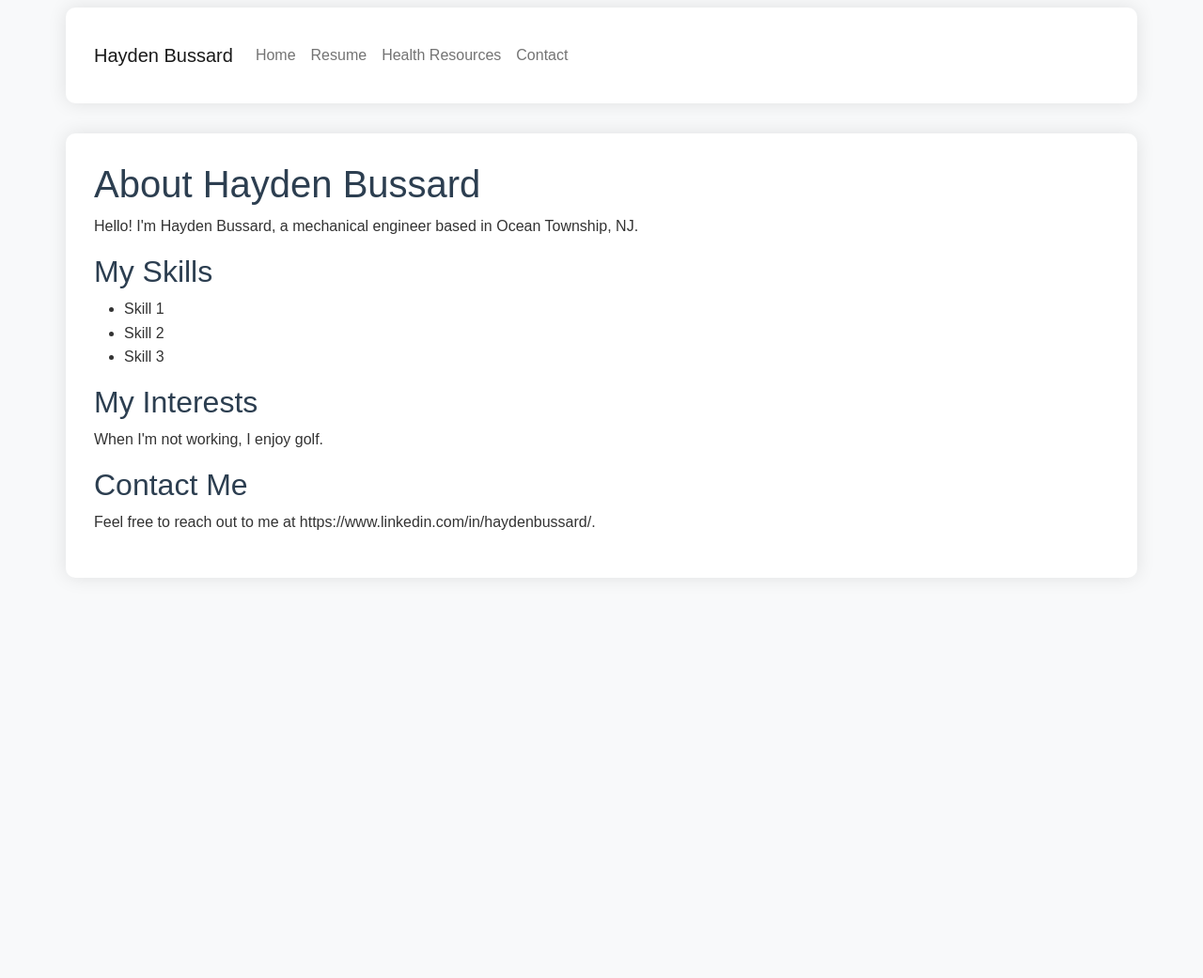
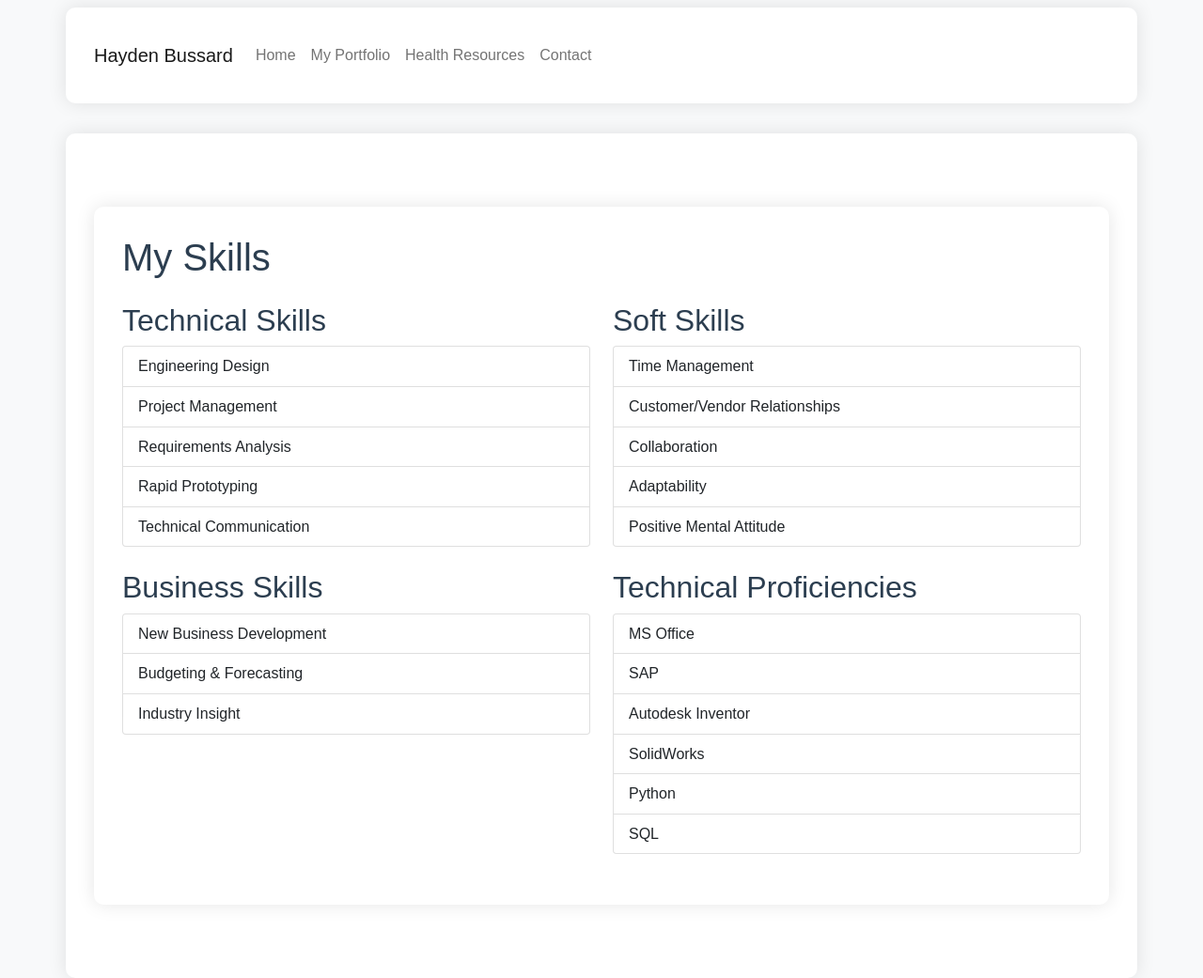
Before and after one commit to HaydenBussard/mywebsite, a Django app: page /skills/ in a window 1280 px wide. Shown: the whole page at 94% size. Before the commit the page ends 564 px from the top, so only its background shows below. Run offline with Django 4.2, Linux system fonts and the light colour scheme; some libraries are stand-ins or nearby versions.

Commit message:
Add page for non-typical mech E skills and restructure lyme_disease and bells_palsy pages

```diff
--- a/my_website/templates/base.html
+++ b/my_website/templates/base.html
@@ -27,7 +27,7 @@
             <div class="collapse navbar-collapse" id="navbarNav">
                 <ul class="navbar-nav">
                     <li class="nav-item"><a class="nav-link" href="{% url 'home' %}">Home</a></li>
-                    <li class="nav-item"><a class="nav-link" href="{% url 'about' %}">Resume</a></li>
+                    <li class="nav-item"><a class="nav-link" href="{% url 'about' %}">My Portfolio</a></li>
                     <li class="nav-item"><a class="nav-link" href="{% url 'health_resources' %}">Health Resources</a></li>
                     <!-- <li class="nav-item"><a class="nav-link" href="{% url 'bells_palsy' %}">Bell's Palsy</a></li> -->
                     <li class="nav-item"><a class="nav-link" href="{% url 'contact' %}">Contact</a>
--- a/my_website/templates/home.html
+++ b/my_website/templates/home.html
@@ -21,7 +21,7 @@
                         <div class="card-body">
                             <h2 class="card-title">Professional Profile</h2>
                             <p class="card-text">Learn about my background as a mechanical engineer and explore my professional experiences.</p>
-                            <a href="{% url 'about' %}" class="btn btn-primary">View My Resume</a>
+                            <a href="{% url 'about' %}" class="btn btn-primary">View My Portfolio</a>
                         </div>
                     </div>
                 </div>
--- a/my_website/templates/skills.html
+++ b/my_website/templates/skills.html
@@ -1,20 +1,55 @@
 {% extends 'base.html' %}
+{% load static %}
 
-{% block title %}About Me - Hayden Bussard{% endblock %}
+{% block title %}Skills - Hayden Bussard{% endblock %}
 
 {% block content %}
-<h1>About Hayden Bussard</h1>
-    <p>Hello! I'm Hayden Bussard, a mechanical engineer based in Ocean Township, NJ.</p>
-    <h2>My Skills</h2>
-    <ul>
-        <li>Skill 1</li>
-        <li>Skill 2</li>
-        <li>Skill 3</li>
-    </ul>
-    <h2>My Interests</h2>
-    <p>When I'm not working, I enjoy golf.</p>
-    <h2>Contact Me</h2>
-    <p>Feel free to reach out to me at https://www.linkedin.com/in/haydenbussard/.</p>
-</body>
-</html>
+<div class="container my-5">
+    <h1 class="mb-4">My Skills</h1>
+
+    <div class="row">
+        <div class="col-md-6 mb-4">
+            <h2>Technical Skills</h2>
+            <ul class="list-group">
+                <li class="list-group-item">Engineering Design</li>
+                <li class="list-group-item">Project Management</li>
+                <li class="list-group-item">Requirements Analysis</li>
+                <li class="list-group-item">Rapid Prototyping</li>
+                <li class="list-group-item">Technical Communication</li>
+            </ul>
+        </div>
+        <div class="col-md-6 mb-4">
+            <h2>Soft Skills</h2>
+            <ul class="list-group">
+                <li class="list-group-item">Time Management</li>
+                <li class="list-group-item">Customer/Vendor Relationships</li>
+                <li class="list-group-item">Collaboration</li>
+                <li class="list-group-item">Adaptability</li>
+                <li class="list-group-item">Positive Mental Attitude</li>
+            </ul>
+        </div>
+    </div>
+
+    <div class="row">
+        <div class="col-md-6 mb-4">
+            <h2>Business Skills</h2>
+            <ul class="list-group">
+                <li class="list-group-item">New Business Development</li>
+                <li class="list-group-item">Budgeting & Forecasting</li>
+                <li class="list-group-item">Industry Insight</li>
+            </ul>
+        </div>
+        <div class="col-md-6 mb-4">
+            <h2>Technical Proficiencies</h2>
+            <ul class="list-group">
+                <li class="list-group-item">MS Office</li>
+                <li class="list-group-item">SAP</li>
+                <li class="list-group-item">Autodesk Inventor</li>
+                <li class="list-group-item">SolidWorks</li>
+                <li class="list-group-item">Python</li>
+                <li class="list-group-item">SQL</li>
+            </ul>
+        </div>
+    </div>
+</div>
 {% endblock %}
```
Also changed, not shown: my_website/templates/about_me.html (+22 -27 lines), my_website/templates/bells_palsy.html (+40 -39 lines), my_website/templates/beyond_engineering.html (added, +49 -0 lines), my_website/templates/lyme_disease.html (+38 -37 lines), my_website/templates/projects.html (+26 -15 lines).
